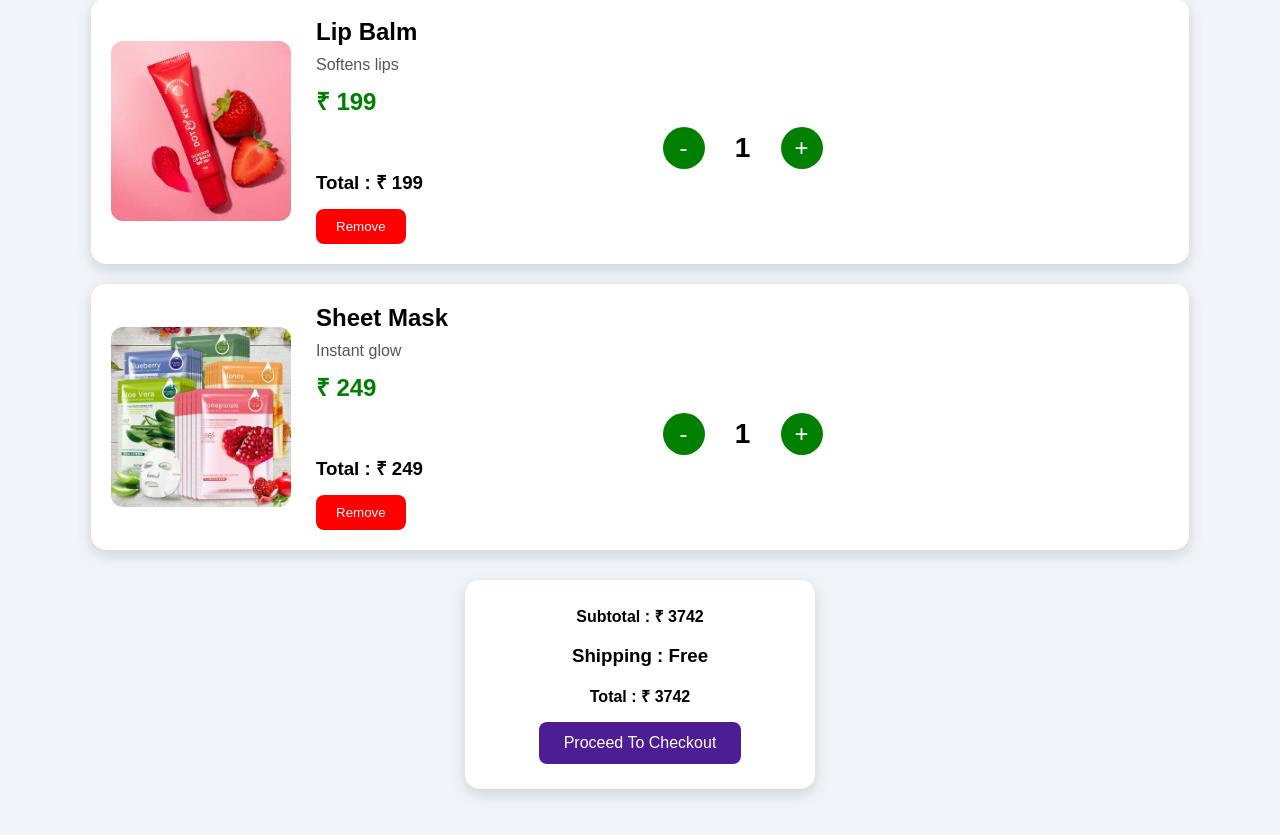
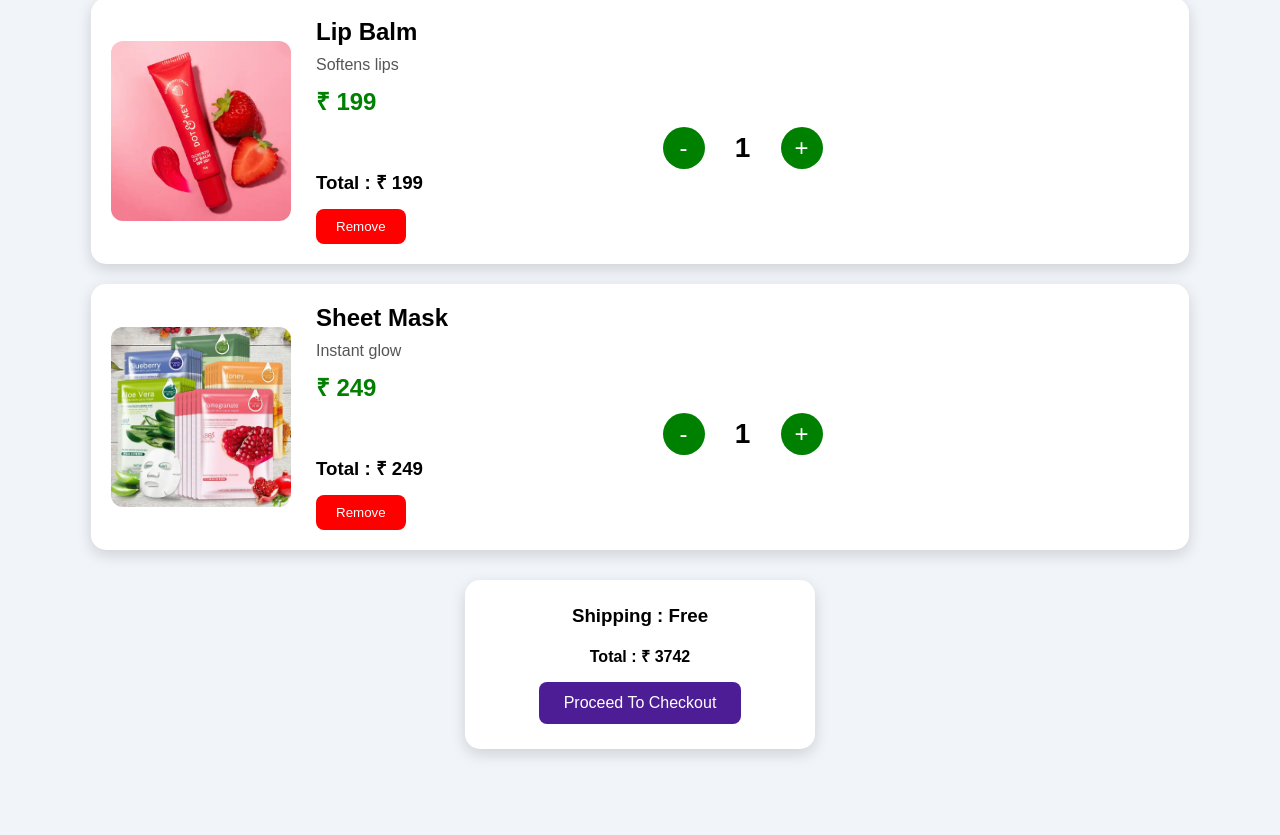
Before and after one commit to KaanchiSharma12/Product-listings, a React (Create React App) app: page /carts in a window 1280 px wide. Shown: the part 1905-2740 px from the top of the page. After the commit the page ends 2714 px from the top, so only its background shows below. Built offline with nearby package versions, Linux system fonts and the light colour scheme.

Commit message:
updated carts.jsx

```diff
--- a/src/components/Carts.jsx
+++ b/src/components/Carts.jsx
@@ -267,15 +267,6 @@ Remove
 
 <div className="cart-total">
 
-
-<h4>
-
-Subtotal : ₹ {totalAmount}
-
-</h4>
-
-<br></br>
-
 <h3>
 
 Shipping : Free
```
